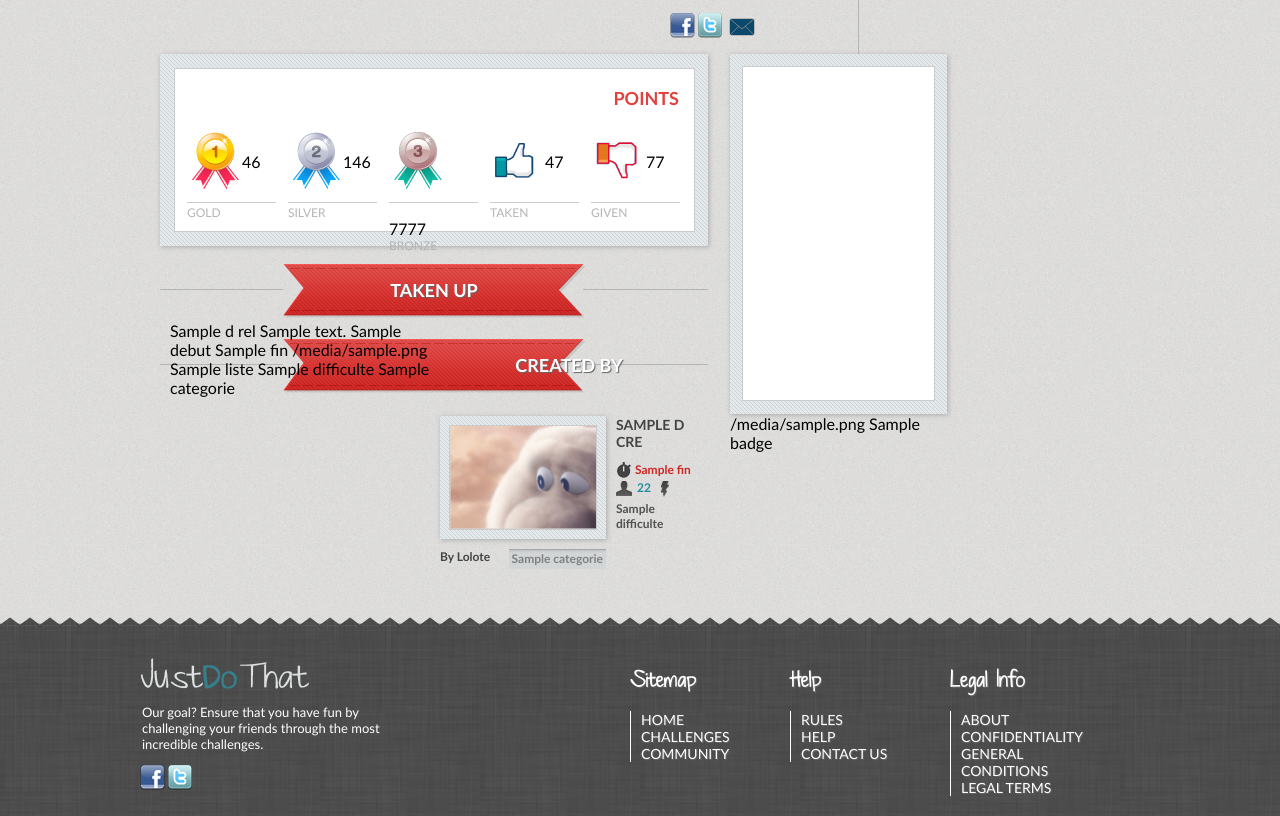
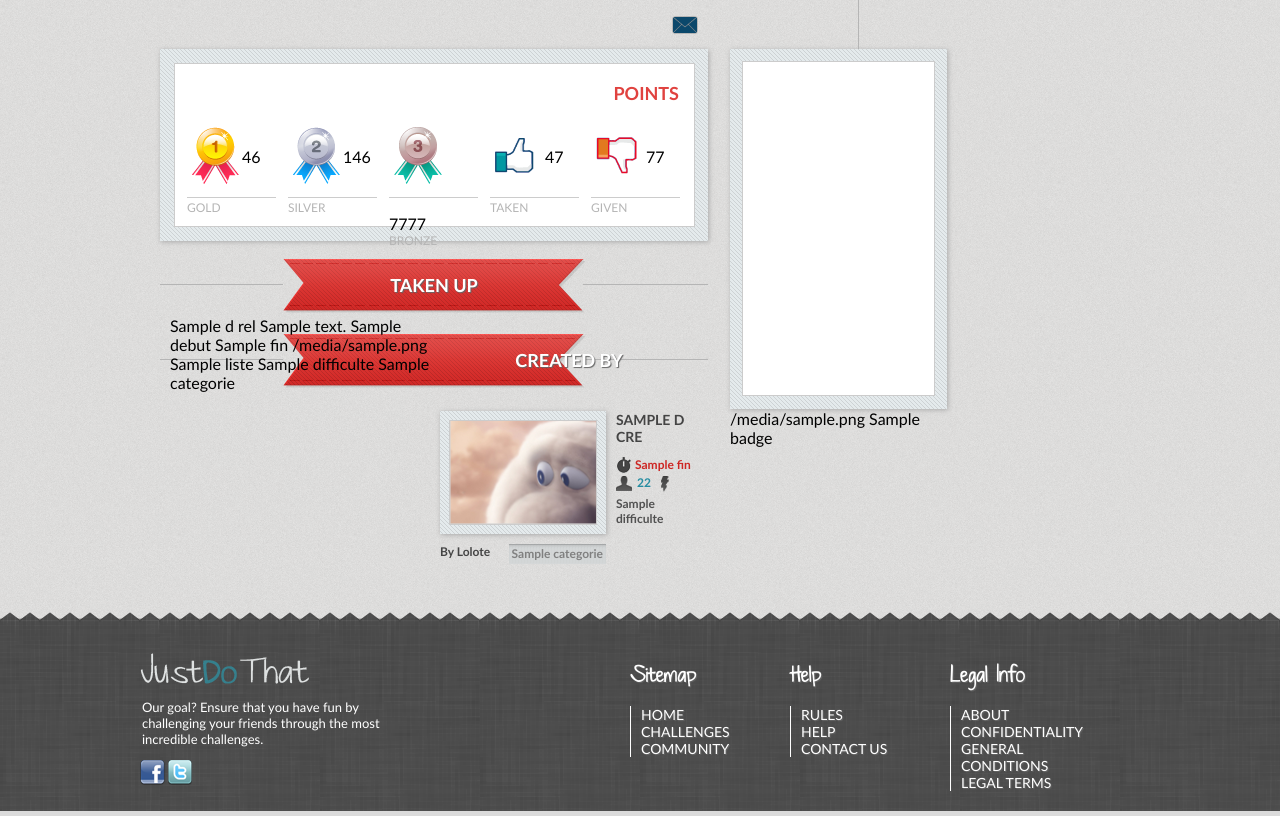
Before and after one commit to rtimothee/JustDoThat, a Django app: template templates/utilisateur/profile.html in a window 1280 px wide. Shown: the part 514-1330 px from the top of the page. Run offline with Django 3.2, Linux system fonts and the light colour scheme; tables that the repository leaves empty hold one stand-in row (values such as "Sample post"); the template is opened without the code that fills it: values that come from a table or form of the project are taken from there, most other values are stand-ins (such as "Sample title", 1, 10 or a date in 2020); some libraries are stand-ins or nearby versions.

Commit message:
Une correction de Quentin pour les coms de Jeff
Sur le mac de Marlène ;)

```diff
--- a/media/style/style.css
+++ b/media/style/style.css
@@ -635,7 +635,7 @@
 	background:transparent url(../images/btn_join_over.png);
 }
 .helptext {
-
+	display:none;
 }
 
 
--- a/templates/comments/form.html
+++ b/templates/comments/form.html
@@ -7,7 +7,7 @@
             {% if field.is_hidden %}
                 {{ field }}
             {% else %}
-                {% if field.name != "name" and field.name != "email" and field.name != "url" %}
+                {% if field.name != "name" and field.name != "email" and field.name != "url" and field.name != "honeypot" %}
                     {% if field.errors %}{{ field.errors }}{% endif %}
                     {{ field }}
                 {% endif %}
--- a/templates/utilisateur/profile.html
+++ b/templates/utilisateur/profile.html
@@ -42,7 +42,7 @@
 		Lives in: {{ user_to_display.get_profile.pays }}
 		</p>
 
-		<p><a href=""><img src="{{ MEDIA_URL }}images/ft_facebook.png" alt="" /></a> <a href=""><img src="{{ MEDIA_URL }}images/ft_twitter.png" alt="" /></a> <a href=""><img src="{{ MEDIA_URL }}images/profile_btn_message.png" alt="" /></a></p>
+		<p><!--<a href=""><img src="{{ MEDIA_URL }}images/ft_facebook.png" alt="" /></a> <a href=""><img src="{{ MEDIA_URL }}images/ft_twitter.png" alt="" /></a>--> <a href=""><img src="{{ MEDIA_URL }}images/profile_btn_message.png" alt="" /></a></p>
 
 		<!-- si le user connecté est le même que le profil affiché, il peut modifier et supprimer son profil-->
 		{% ifequal user.id user_to_display.id %}
```
Also changed, not shown: media/profile_pics/Capture_decran_2011-12-12_a_14.47.14_2.png (added), media/profile_pics/foursquare.png (added), media/profile_pics/testImage.png (added), profile_picsfoursquare.png (added).
